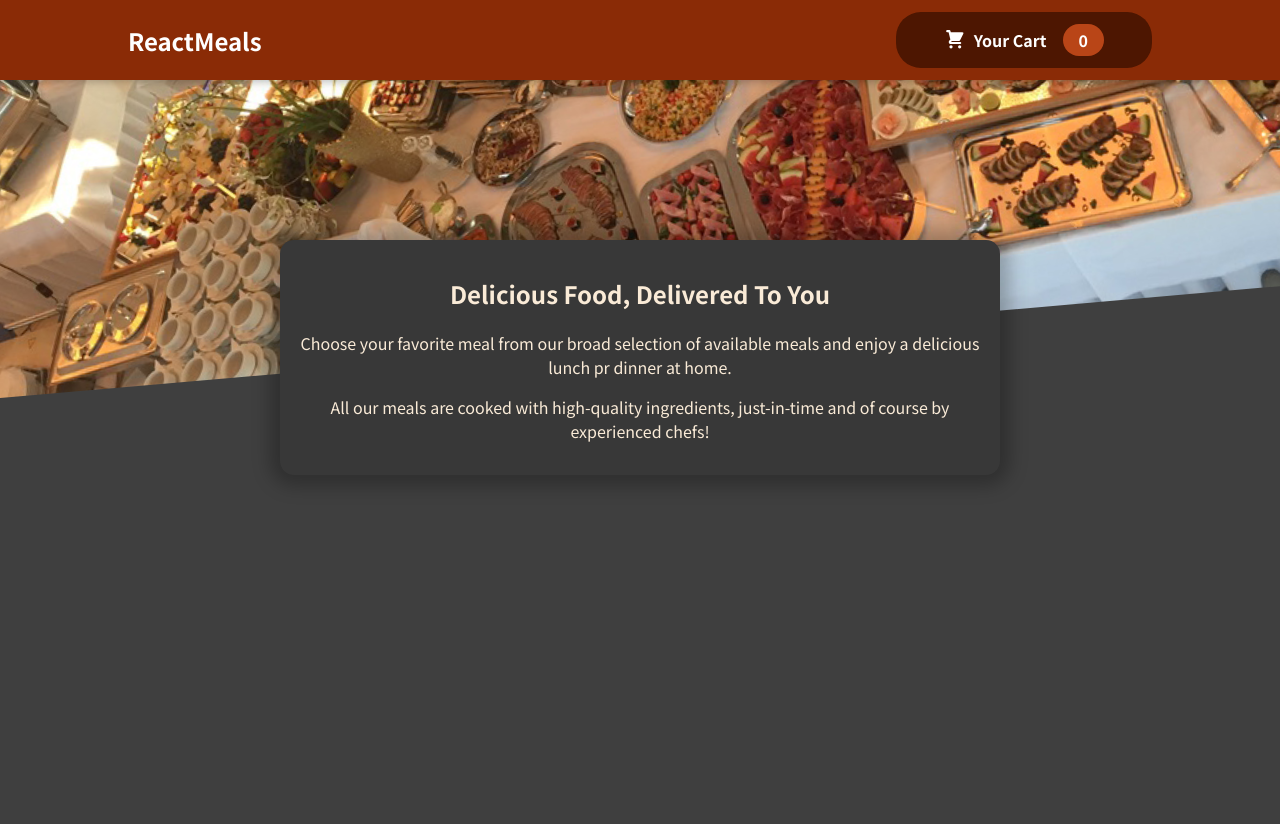
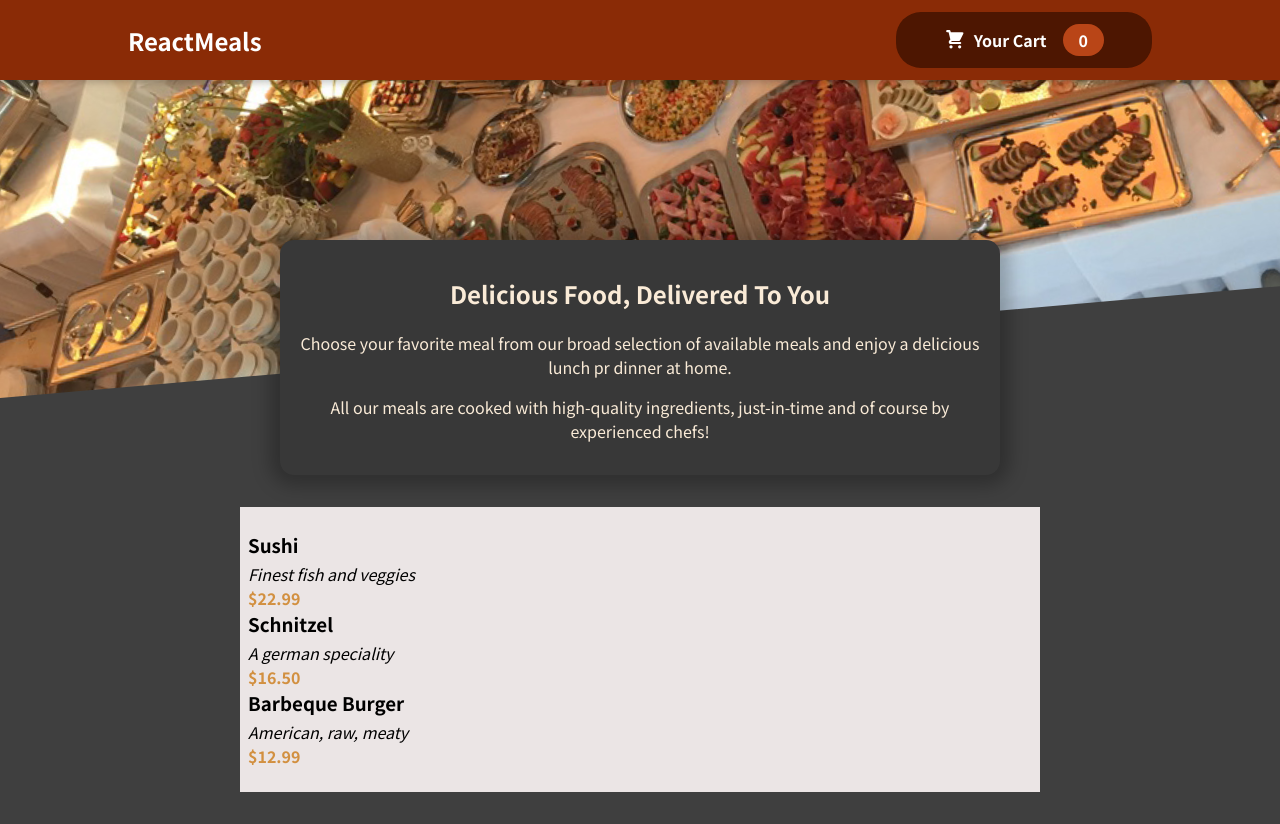
Before and after one commit to harshitaM29/restaurant-app, a React (Create React App) app: page / in a window 1280 px wide. Before the commit the page ends 800 px from the top, so only its background shows below. Built offline with nearby package versions, Linux system fonts and the light colour scheme.

Commit message:
Made items visible

```diff
--- a/src/App.js
+++ b/src/App.js
@@ -1,11 +1,29 @@
 import Header from "./components/Layout/Header";
 import MealsSummary from "./components/Meals/MealsSummary";
-
+import MealList from "./components/Meals/MealList";
 function App() {
+  const DUMMY_MEALS = [
+    {
+        mealName:'Sushi',
+        mealDescription:'Finest fish and veggies',
+        mealPrice:'$22.99'
+    },
+    {
+      mealName:'Schnitzel',
+      mealDescription:'A german speciality',
+      mealPrice:'$16.50'
+  },
+  {
+    mealName:'Barbeque Burger',
+    mealDescription:'American, raw, meaty',
+    mealPrice:'$12.99'
+}
+  ]
   return (
     <div>
       <Header />
       <MealsSummary />
+      <MealList meals={DUMMY_MEALS} />
     </div>
   );
 }
--- /dev/null
+++ b/src/components/Meals/MealList.js
@@ -0,0 +1,21 @@
+import classes from './MealList.module.css';
+import Card from '../UI/Card';
+
+
+const MealList = props => {
+    return (
+    <Card className={classes.list}>
+    <ul className={classes['ul-list']} >
+        {props.meals.map(meal => (
+            <li>
+                <h3>{meal.mealName} </h3>
+                <div className={classes.description}>{meal.mealDescription} </div>
+                <div className={classes.price}>{meal.mealPrice}</div>
+            </li>
+        ))}
+        </ul>
+    </Card>
+    )
+}
+
+export default MealList;
--- /dev/null
+++ b/src/components/Meals/MealList.module.css
@@ -0,0 +1,26 @@
+.list {
+    padding: 0.5rem;
+    background-color: rgb(235, 229, 229);
+    margin: 2rem auto;
+    width: 50rem;
+    max-width: 95%;
+
+}
+
+.ul-list {
+    list-style: none;
+    padding: 0;
+
+}
+
+.list h3 {
+   margin: 0 0 0.25rem 0;
+    }
+.description {
+    font-style: italic;
+}
+.price {
+    color: #d29040;
+    font-weight: bold;
+
+}
--- a/src/components/Meals/MealsSummary.js
+++ b/src/components/Meals/MealsSummary.js
@@ -1,4 +1,5 @@
 import classes from './MealsSummary.module.css';
+
 const MealsSummary = props => {
     return(
     <section className={classes.summary}>
--- a/src/components/UI/Cart.js
+++ b/src/components/UI/Card.js
@@ -1,6 +1,6 @@
-import classes from './Cart.module.css'
-const Cart = props => {
+import classes from './Card.module.css'
+const Card = props => {
     return <div className={` ${classes.cart} ${props.className} `}>{props.children}</div>
 }
 
-export default Cart;
+export default Card;
```
Also changed, not shown: src/components/UI/Card.module.css (renamed from src/components/UI/Cart.module.css).
